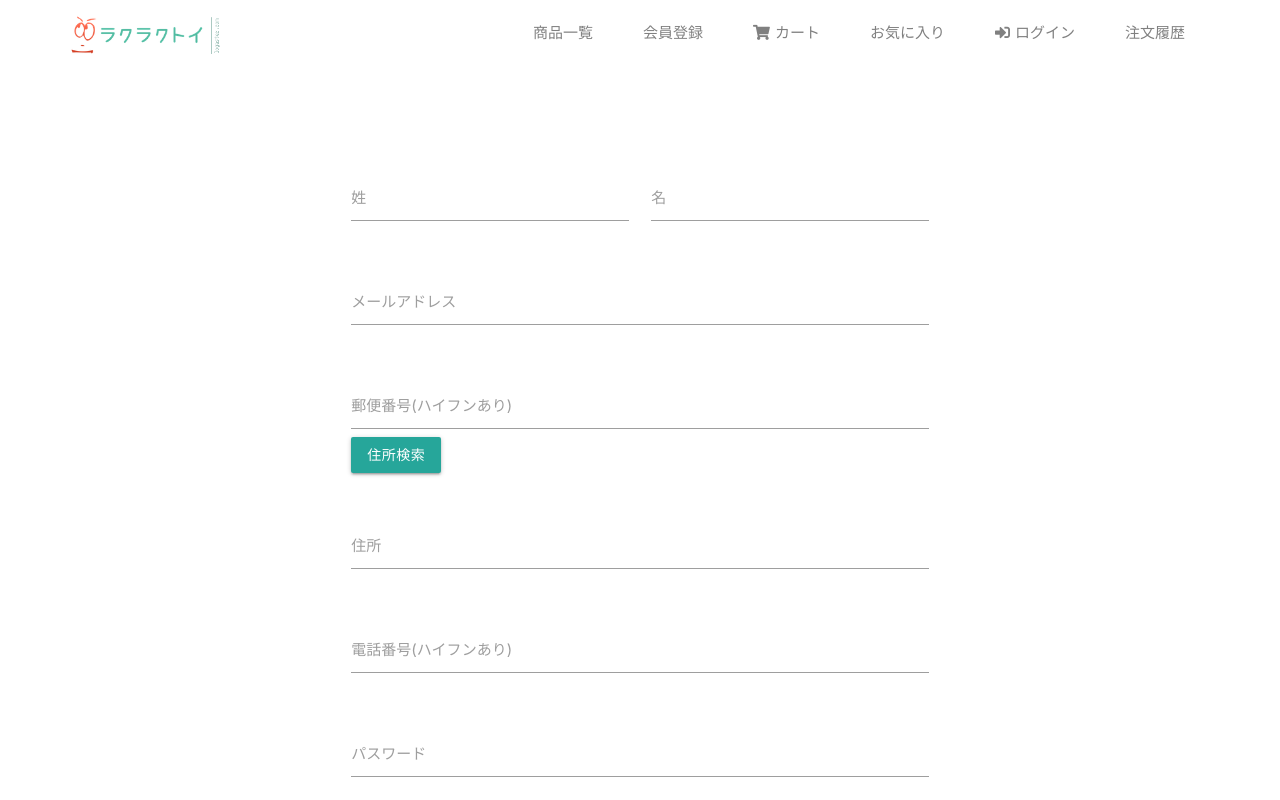
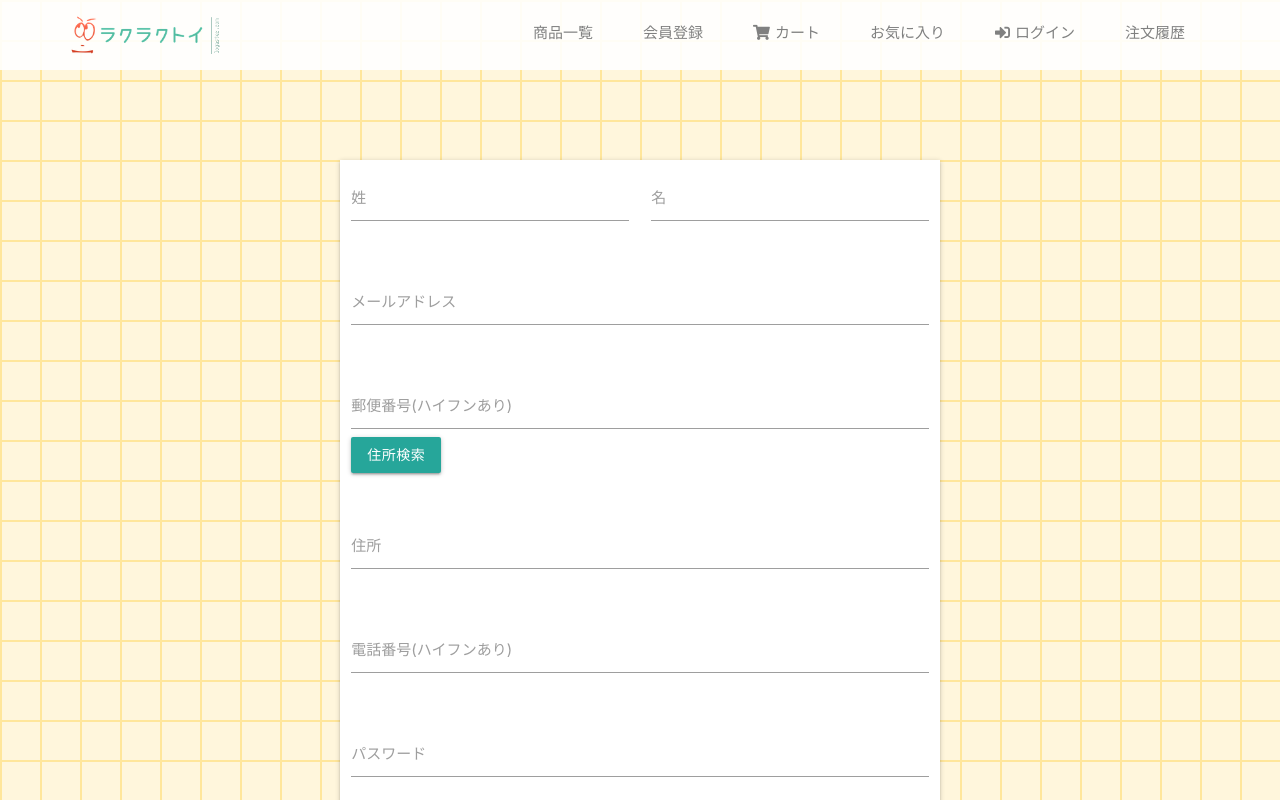
Before and after one commit to shiibawataru/ec-202110b, a Vue app: page /registerAdmin in a window 1280 px wide. Shown: the top 800 px of the page. Built offline with nearby package versions, Linux system fonts and the light colour scheme.

Commit message:
ログイン画面と会員登録画面にCSSを追加しました

```diff
--- a/src/views/login.vue
+++ b/src/views/login.vue
@@ -1,5 +1,6 @@
 <template>
   <div>
+    <div class="bg_pattern Boxes"></div>
     <div class="top-wrapper">
       <div class="container">
         <div class="row login-page">
@@ -109,4 +110,20 @@ export default class Login extends Vue {
   }
 }
 </script>
-<style></style>
+<style scoped>
+.bg_pattern {
+  position: fixed;
+  top: 0;
+  left: 0;
+  width: 100vw;
+  height: 100vh;
+  background-color: #ffe9a7;
+  opacity: 0.4;
+  z-index: -1;
+}
+.Boxes {
+  background-image: linear-gradient(#ffc107 2px, transparent 2px),
+    linear-gradient(to right, #ffc107 2px, #ffe9a7 2px);
+  background-size: 40px 40px;
+}
+</style>
--- a/src/views/registerAdmin.vue
+++ b/src/views/registerAdmin.vue
@@ -1,5 +1,6 @@
 <template>
   <div>
+    <div class="bg_pattern Boxes"></div>
     <div class="top-wrapper">
       <div class="container">
         <div class="row register-page">
@@ -315,4 +316,24 @@ export default class RegisterAdmin extends Vue {
 .clearBtn {
   margin-left: 10px;
 }
+.bg_pattern {
+  position: fixed;
+  top: 0;
+  left: 0;
+  width: 100vw;
+  height: 100vh;
+  background-color: #ffe9a7;
+  opacity: 0.4;
+  z-index: -1;
+}
+.Boxes {
+  background-image: linear-gradient(#ffc107 2px, transparent 2px),
+    linear-gradient(to right, #ffc107 2px, #ffe9a7 2px);
+  background-size: 40px 40px;
+}
+.register-page {
+  background-color: white;
+  box-shadow: 0 2px 2px 0 rgb(0 0 0 / 14%), 0 3px 1px -2px rgb(0 0 0 / 12%),
+    0 1px 5px 0 rgb(0 0 0 / 20%);
+}
 </style>
```
